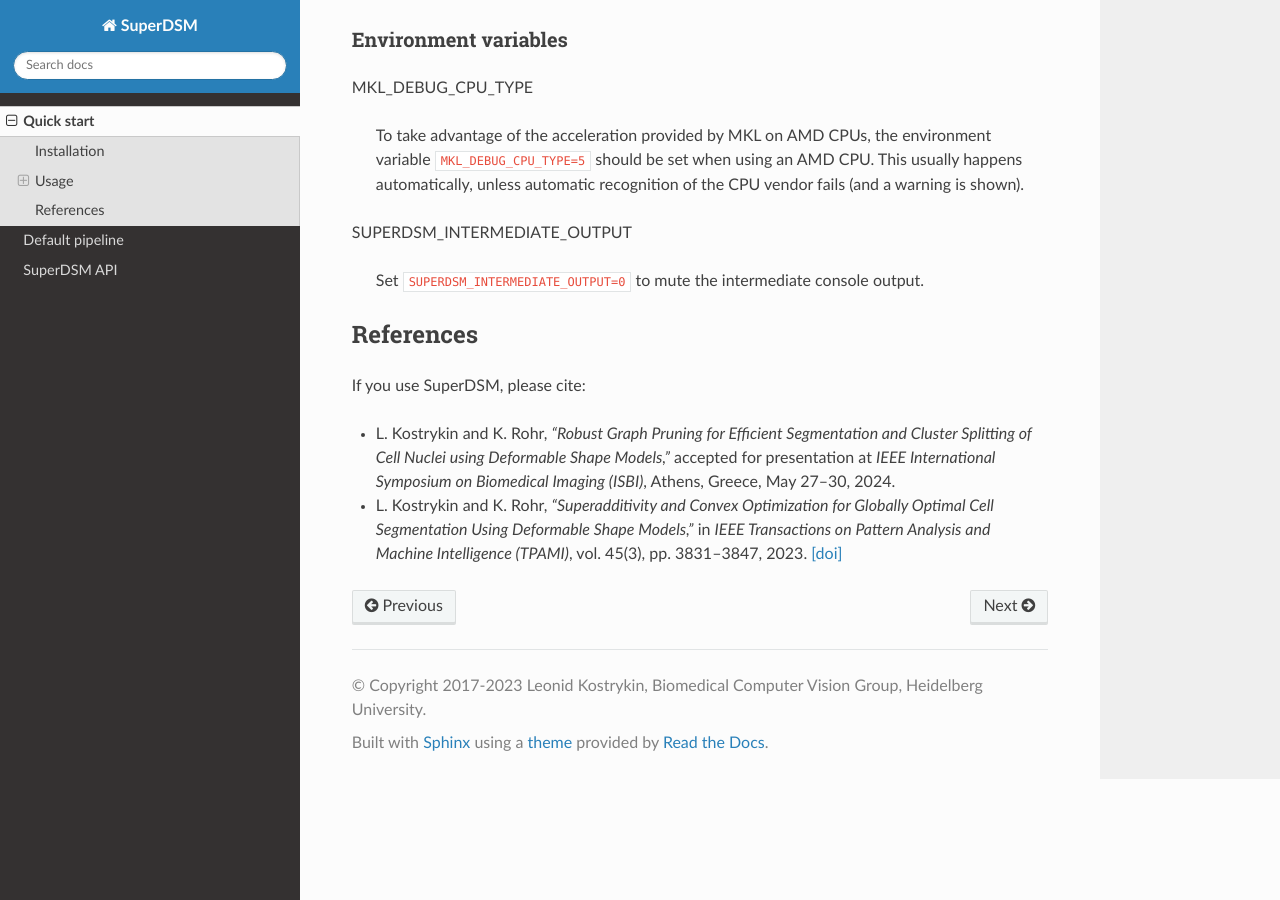
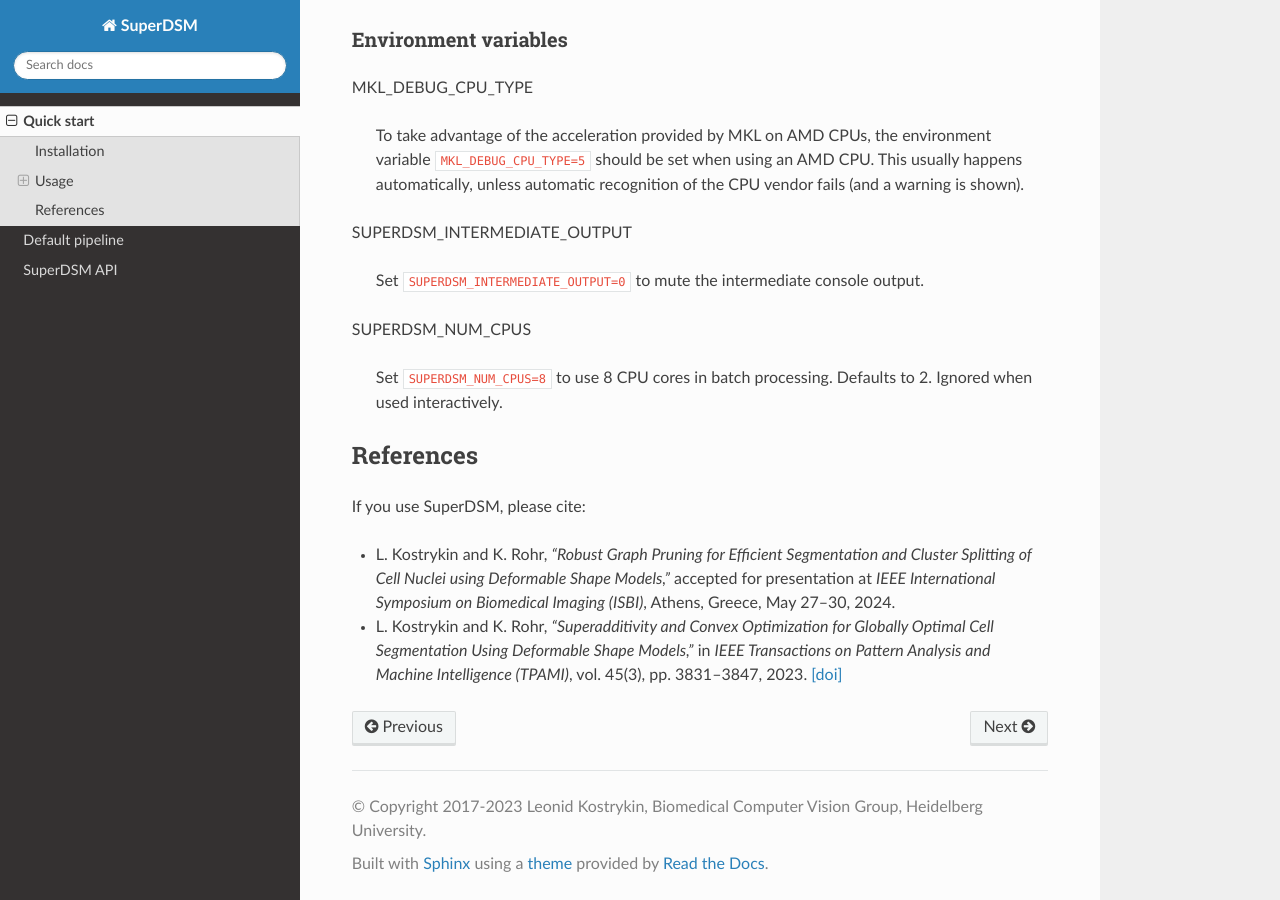
Before and after one commit to BMCV/SuperDSM, a Sphinx documentation site: the page built from docs/source/usage.rst, in a window 1280 px wide and 900 px high, scrolled down 1583 px. Built offline with Sphinx 7.4.7 and the Read the Docs theme 2.0.0, drawn with Linux system fonts in a browser that asks for light colours.

Commit message:
Add `SUPERDSM_NUM_CPUS` to usage.rst

```diff
--- a/docs/source/usage.rst
+++ b/docs/source/usage.rst
@@ -81,6 +81,10 @@
 
    Set ``SUPERDSM_INTERMEDIATE_OUTPUT=0`` to mute the intermediate console output.
 
+SUPERDSM_NUM_CPUS
+
+   Set ``SUPERDSM_NUM_CPUS=8`` to use 8 CPU cores in batch processing. Defaults to 2. Ignored when used interactively.
+
 .. _references:
 
 References
```
